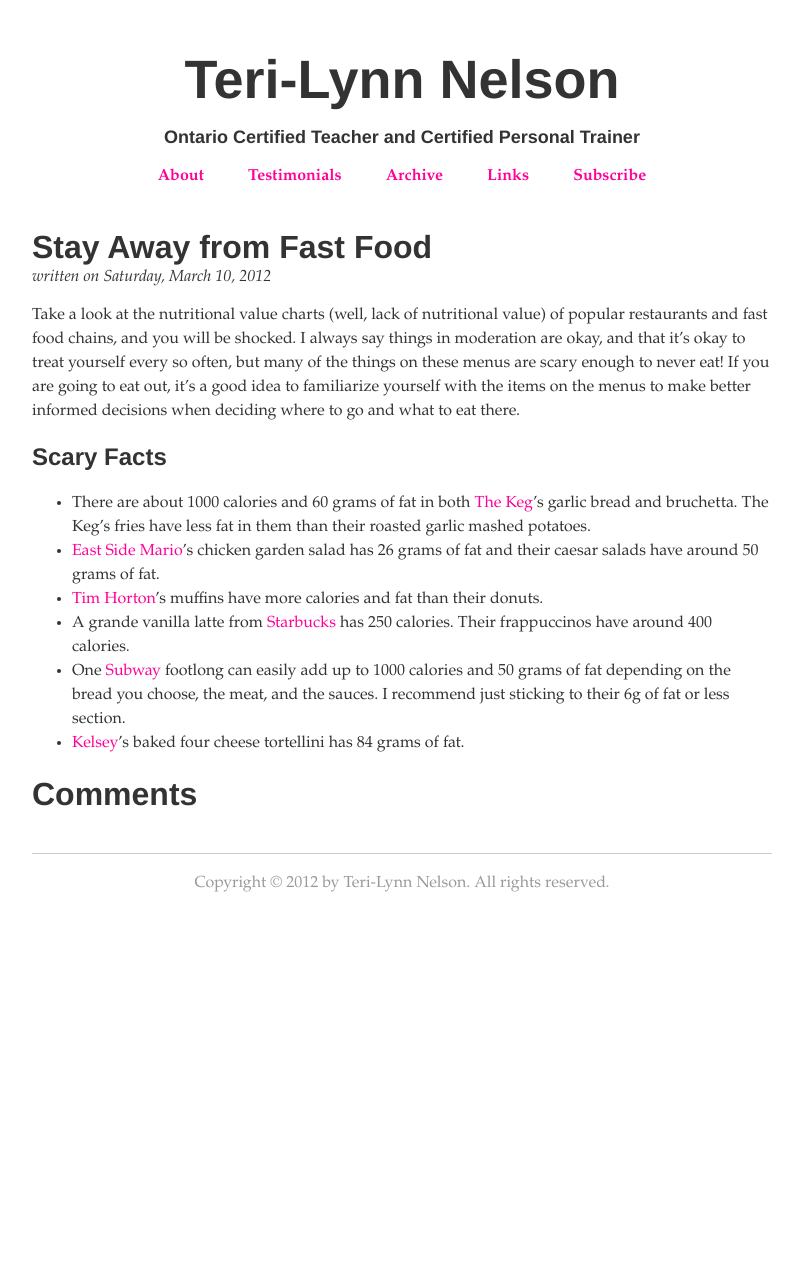
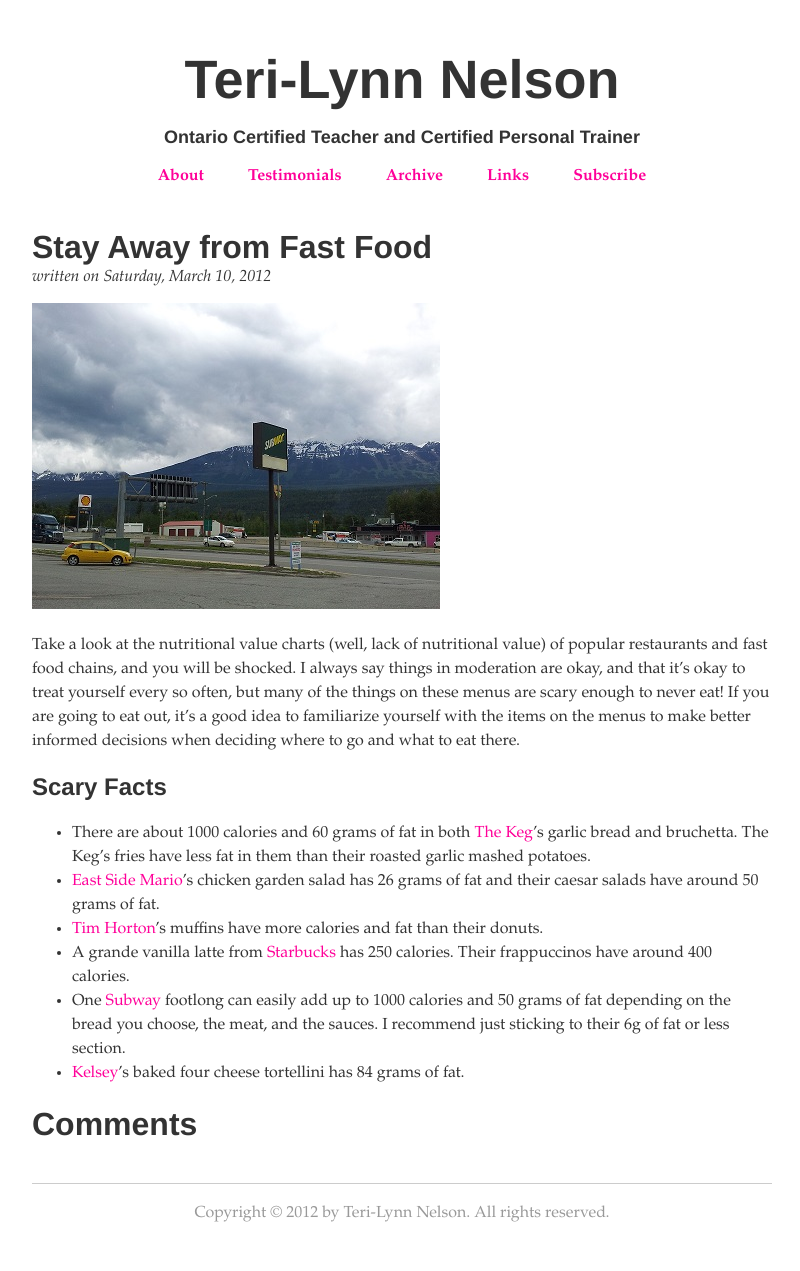
Before and after one commit to teri-lynn/teri-lynn.github.com, a Jekyll site: the page built from _posts/2012-03-10-stay-away-from-fast-food.md, in a window 1280 px wide. Shown: the whole page, without its empty margins (238-1038 px from the left). Built offline with Jekyll 4.4.1, drawn with Linux system fonts in a browser that asks for light colours; some web fonts are replaced; Markdown is read by kramdown in place of the engine named in the settings; before the commit the page ends 941 px from its top, so only the background shows below that.

Commit message:
Added Picture to Stay Away from Fast Food Post

```diff
--- a/_posts/2012-03-10-stay-away-from-fast-food.md
+++ b/_posts/2012-03-10-stay-away-from-fast-food.md
@@ -5,6 +5,7 @@
   - calories
   - nutrition
 ---
+![Subway](/images/Subway.jpg)
 
 Take a look at the nutritional value charts (well, lack of nutritional value)
 of popular restaurants and fast food chains, and you will be shocked. I always
```
Also changed, not shown: images/Subway.jpg (added).
